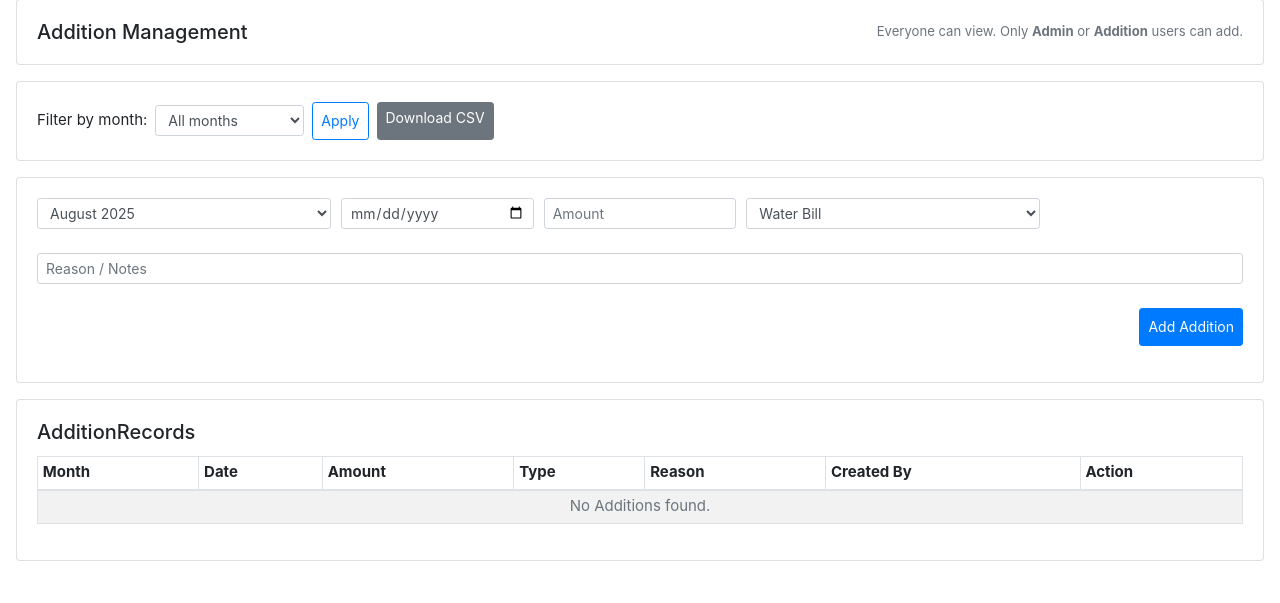
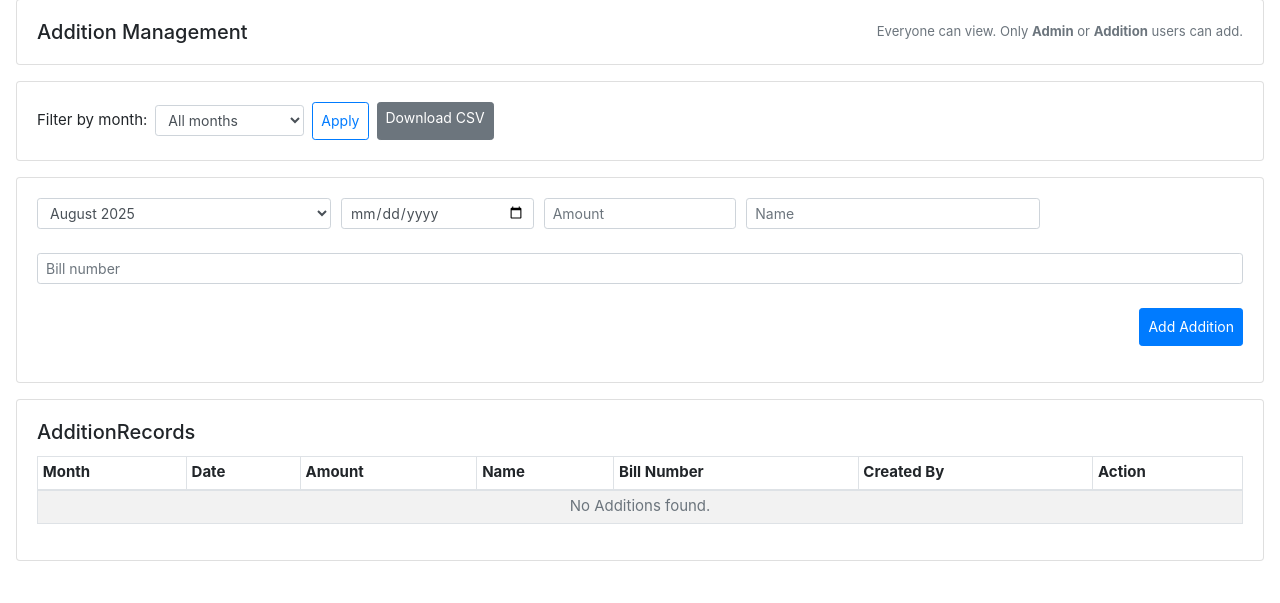
Before and after one commit to mohitraj/moderncity, a Flask app: page /addition in a window 1280 px wide. Shown: the part 197-800 px from the top of the page. Run offline with Flask 3, Linux system fonts and the light colour scheme; the visitor is signed in with stand-in values (Sample User, id 1); data that the repository does not hold is empty; parts of the project's set-up code (start-up, migrations or seed data) failed here and were passed over; some libraries are stand-ins or nearby versions.

Commit message:
addition page change

```diff
--- a/templates/addition.html
+++ b/templates/addition.html
@@ -68,22 +68,12 @@
       </div>
 
       <div class="form-group col-md-3">
-        <label class="sr-only">Type</label>
-        <select name="type" id="expTypeSelect" class="form-control form-control-sm">
-          <option value="Water Bill">Water Bill</option>
-          <option value="Electricity Bill">Electricity Bill</option>
-          <option value="Safaiwala">Safaiwala</option>
-          <option value="Other">Other (type below)</option>
-        </select>
-      </div>
-
-      <div class="form-group col-md-12 mt-2" id="otherTypeWrapper" style="display:none;">
-        <input name="type_other" id="typeOtherInput" class="form-control form-control-sm" placeholder="Specify other type (e.g., Tools, Materials)">
-        <small class="text-muted">If you selected "Other", enter the custom type here. Otherwise leave blank.</small>
+        <label class="sr-only">Name</label>
+        <input name="type" class="form-control form-control-sm" placeholder="Name" required>
       </div>
 
       <div class="form-group col-md-12 mt-2">
-        <input name="reason" class="form-control form-control-sm" placeholder="Reason / Notes">
+        <input name="reason" class="form-control form-control-sm" placeholder="Bill number">
       </div>
 
       <div class="form-group col-md-12 text-right mt-2">
@@ -94,52 +84,9 @@
 </div>
 
 <script>
-  // Toggle the "Other" input when user selects Other
+  // Form submission handling (simplified since no dropdown anymore)
   document.addEventListener('DOMContentLoaded', function() {
-    var typeSelect = document.getElementById('expTypeSelect');
-    var otherWrapper = document.getElementById('otherTypeWrapper');
-    var otherInput = document.getElementById('typeOtherInput');
-    var addForm = document.getElementById('addExpenditureForm');
-
-    function toggleOther() {
-      if(!typeSelect) return;
-      if (typeSelect.value === 'Other') {
-        otherWrapper.style.display = 'block';
-        otherInput.required = true;
-      } else {
-        otherWrapper.style.display = 'none';
-        otherInput.required = false;
-        otherInput.value = '';
-      }
-    }
-
-    // Initialize visibility
-    toggleOther();
-
-    if (typeSelect) {
-      typeSelect.addEventListener('change', toggleOther);
-    }
-
-    // On submit, if Other is used, set the value of a hidden field 'type' to the typed value
-    addForm.addEventListener('submit', function(e){
-      // make sure 'type' parameter sent to server has custom value if Other chosen
-      if (typeSelect.value === 'Other') {
-        // create/replace a hidden input named 'type' with otherInput's value
-        var existing = document.querySelector('input[name="type"][type="hidden"]');
-        if (existing) existing.parentNode.removeChild(existing);
-        var hidden = document.createElement('input');
-        hidden.type = 'hidden';
-        hidden.name = 'type';
-        hidden.value = otherInput.value || 'Other';
-        addForm.appendChild(hidden);
-        // also remove the select's name so it doesn't override (optional)
-        typeSelect.removeAttribute('name');
-      }
-      // If not Other, ensure select has name 'type' (in case it was removed previously)
-      else {
-        if (!typeSelect.getAttribute('name')) typeSelect.setAttribute('name','type');
-      }
-    });
+    // No special handling needed - form submits directly
   });
 </script>
 
@@ -160,8 +107,8 @@
           <th>Month</th>
           <th>Date</th>
           <th>Amount</th>
-          <th>Type</th>
-          <th>Reason</th>
+          <th>Name</th>
+          <th>Bill Number</th>
           <th>Created By</th>
           <th>Action</th>
         </tr>
```
